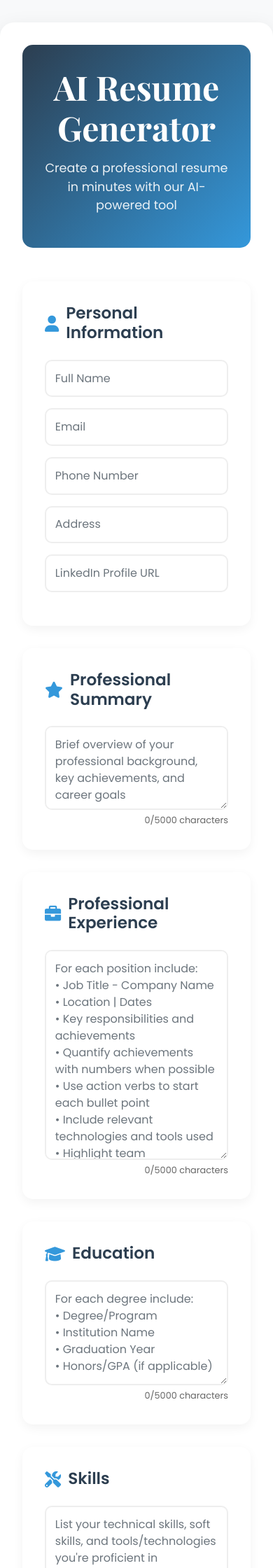
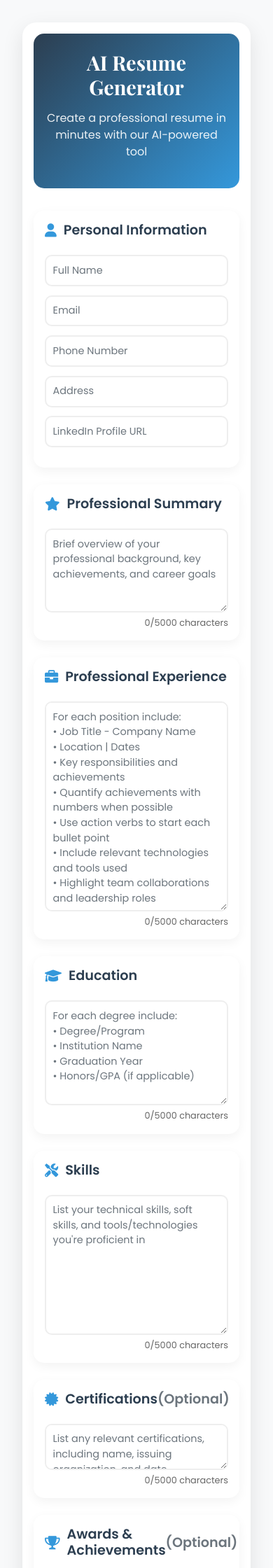
Before and after one commit to chamika1/resume_generator_with_ai, a Flask app: page / in a window 390 px wide; the page is wider, and only the part inside the window is pictured. Shown: the top 2240 px of that part at 70% size. Run offline with Flask 2, Linux system fonts and the light colour scheme; some libraries are stand-ins or nearby versions.

Commit message:
Update index.html

```diff
--- a/templates/index.html
+++ b/templates/index.html
@@ -213,9 +213,108 @@
             margin-top: 3rem;
             max-height: 1000px;
             overflow-y: auto;
-            width: 850px;
+            width: 100%;
+            max-width: 850px;
             margin-left: auto;
             margin-right: auto;
+        }
+
+        /* Responsive adjustments */
+        @media (max-width: 768px) {
+            .main-container {
+                margin: 1rem;
+                padding: 1rem;
+            }
+
+            .header-section {
+                padding: 1.5rem 1rem;
+                margin-bottom: 2rem;
+            }
+
+            .header-section h1 {
+                font-size: 2rem;
+            }
+
+            .header-section p {
+                font-size: 1rem;
+            }
+
+            .form-section {
+                padding: 1.5rem;
+                margin-bottom: 1.5rem;
+            }
+
+            .form-section h3 {
+                font-size: 1.2rem;
+            }
+
+            .btn-primary, .btn-success {
+                width: 100%;
+                padding: 0.8rem;
+                margin-bottom: 1rem;
+            }
+
+            /* Adjust form inputs for mobile */
+            .form-control {
+                padding: 0.6rem;
+                font-size: 0.9rem;
+            }
+
+            /* Adjust textarea heights for mobile */
+            #summary { min-height: 100px; }
+            #experience { min-height: 200px; }
+            #education { min-height: 120px; }
+            #skills { min-height: 150px; }
+            #projects { min-height: 200px; }
+
+            /* Adjust loading animation size */
+            .loading-animation {
+                width: 150px;
+                height: 150px;
+            }
+
+            .loading-text {
+                font-size: 1rem;
+            }
+
+            .progress-container {
+                width: 80%;
+                max-width: 250px;
+            }
+        }
+
+        /* Additional small screen optimizations */
+        @media (max-width: 576px) {
+            .header-section h1 {
+                font-size: 1.8rem;
+            }
+
+            .form-section {
+                padding: 1rem;
+            }
+
+            /* Adjust character counter position */
+            .char-counter {
+                font-size: 0.7rem;
+                margin-top: 3px;
+            }
+
+            /* Make form labels more readable on mobile */
+            label {
+                font-size: 0.9rem;
+                margin-bottom: 0.3rem;
+            }
+
+            /* Optimize spacing for mobile */
+            .mb-3 {
+                margin-bottom: 0.8rem !important;
+            }
+
+            /* Adjust success animation size */
+            .success-animation {
+                width: 120px;
+                height: 120px;
+            }
         }
 
         /* Custom scrollbar */
@@ -231,6 +330,24 @@
         ::-webkit-scrollbar-thumb {
             background: var(--accent-color);
             border-radius: 5px;
+        }
+
+        /* Additional mobile optimizations */
+        @media (max-width: 576px) {
+            .resume-preview {
+                padding: 0.8rem;
+                margin-top: 1.5rem;
+            }
+
+            /* Adjust scrollbar for touch devices */
+            ::-webkit-scrollbar {
+                width: 5px;
+            }
+
+            /* Add some breathing room for mobile */
+            body {
+                padding: 1rem;
+            }
         }
 
         /* Increase textarea heights for longer content */
```
